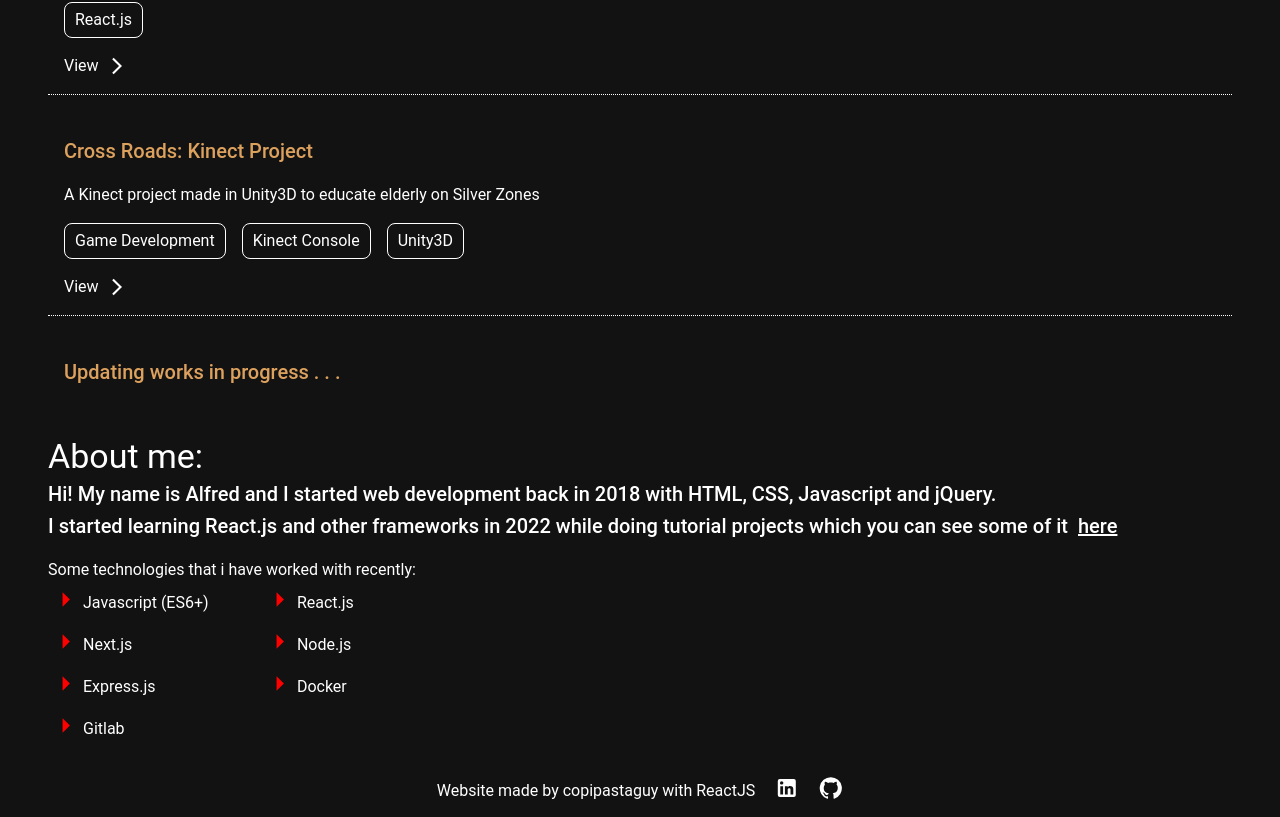
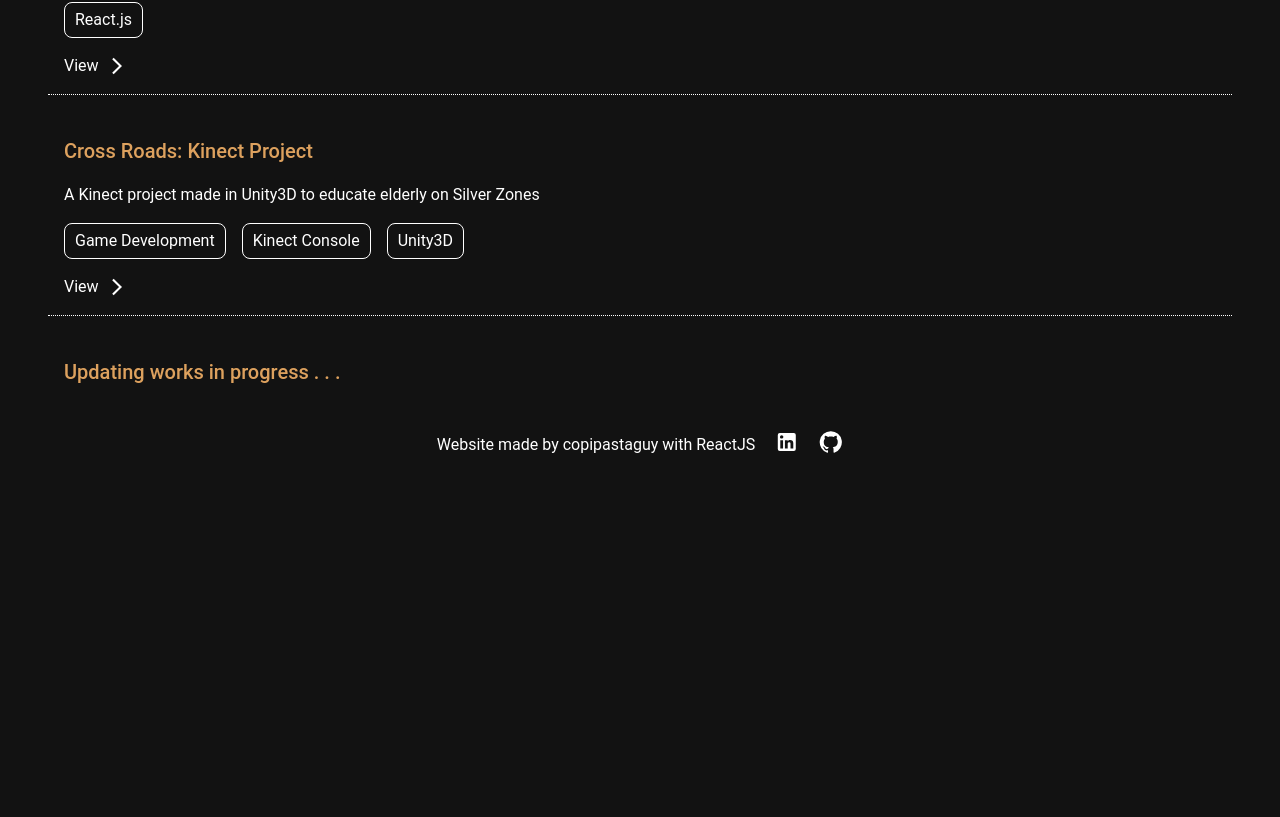
Before and after one commit to copipastaguy/portfolio, a React (Create React App) app: page / in a window 1280 px wide. Shown: the part 1239-2056 px from the top of the page. After the commit the page ends 1710 px from the top, so only its background shows below. Built offline with nearby package versions, Linux system fonts and the light colour scheme.

Commit message:
remove about section

```diff
--- a/src/App.js
+++ b/src/App.js
@@ -6,13 +6,7 @@ import "./App.css";
 import Masthead from "./component/Masthead/Masthead";
 import NavBar from "./component/NavBar/NavBar.js";
 import Works from "./component/Works/Works";
-
-// import Sidebar from "./component/Sidebar/Sidebar";
-import About from "./component/About/About";
 import Footer from "./component/Footer/Footer";
-
-// Routes
-// import Contact from "./component/Contact/Contact";
 
 function App() {
   const theme = createTheme({
@@ -31,10 +25,8 @@ function App() {
           <div className="container"></div>
           <NavBar />
           <Masthead />
-
-          {/* <Sidebar /> */}
           <Works />
-          <About />
+          {/* <About /> */}
           <Footer />
         </div>
       </Grid>
--- a/src/component/About/About.js
+++ b/src/component/About/About.js
@@ -1,6 +1,6 @@
+import ArrowRightIcon from "@mui/icons-material/ArrowRight";
+import { Grid, Link, Stack, Typography } from "@mui/material";
 import React from "react";
-import { Grid, Stack, Typography, Link, Button } from "@mui/material";
-import ArrowRightIcon from "@mui/icons-material/ArrowRight";
 
 const About = () => {
   const skills = ["Javascript (ES6+)", "React.js", "Next.js", "Node.js", "Express.js", "Docker", "Gitlab"];
```
